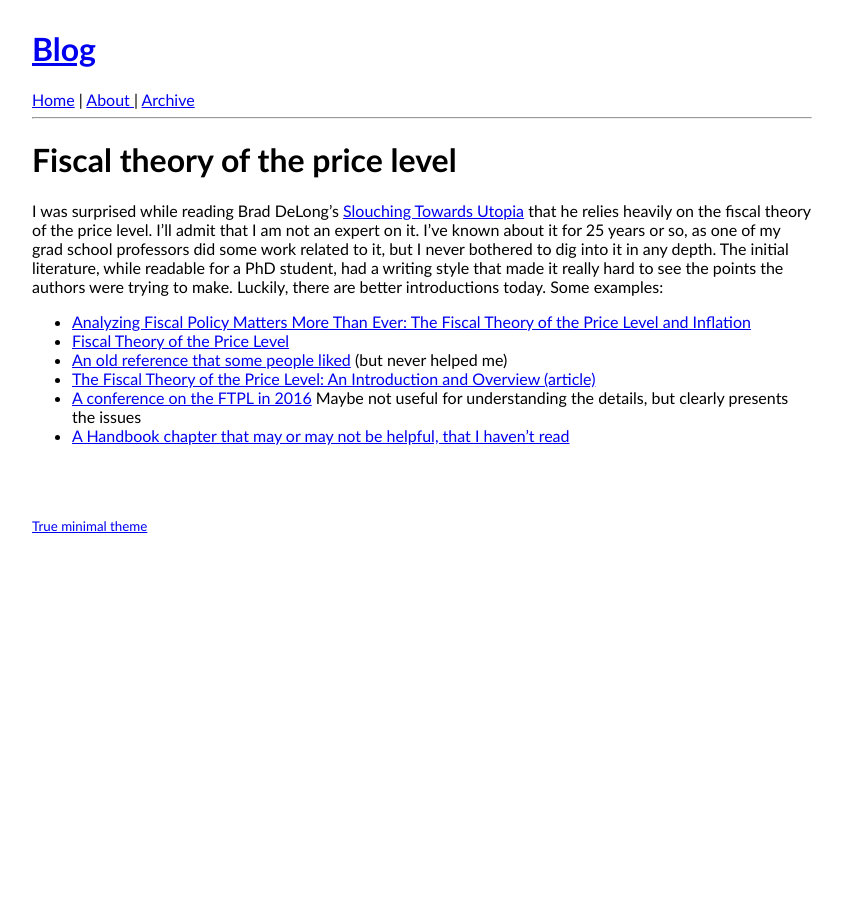
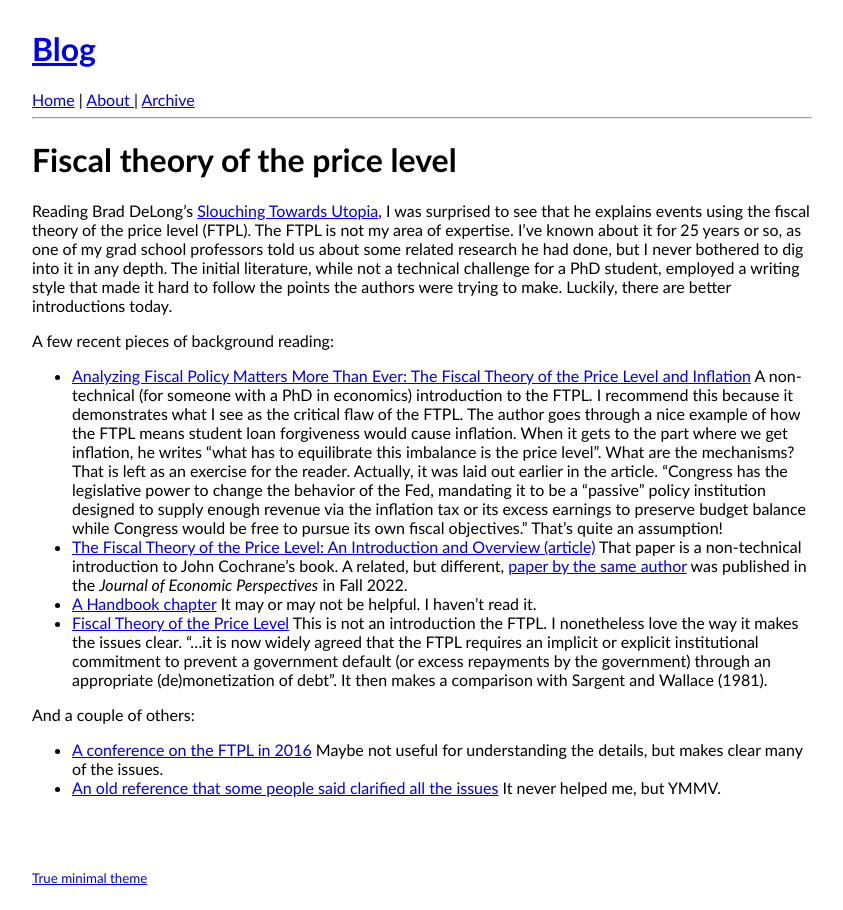
Before and after one commit to bachmeil/the-blog, a Jekyll site: the page built from _posts/2023-03-19-ftpl.md, in a window 1280 px wide. Shown: the whole page, without its empty margins (218-1061 px from the left). Built offline with Jekyll 4.4.1, drawn with Linux system fonts in a browser that asks for light colours.

Commit message:
Added some detail to ftpl post

```diff
--- a/_posts/2023-03-19-ftpl.md
+++ b/_posts/2023-03-19-ftpl.md
@@ -3,11 +3,16 @@ title: Fiscal theory of the price level
 layout: post
 ---
 
-I was surprised while reading Brad DeLong's [Slouching Towards Utopia](https://www.basicbooks.com/titles/j-bradford-delong/slouching-towards-utopia/9781541604247/) that he relies heavily on the fiscal theory of the price level. I'll admit that I am not an expert on it. I've known about it for 25 years or so, as one of my grad school professors did some work related to it, but I never bothered to dig into it in any depth. The initial literature, while readable for a PhD student, had a writing style that made it really hard to see the points the authors were trying to make. Luckily, there are better introductions today. Some examples:
+Reading Brad DeLong's [Slouching Towards Utopia](https://www.basicbooks.com/titles/j-bradford-delong/slouching-towards-utopia/9781541604247/), I was surprised to see that he explains events using the fiscal theory of the price level (FTPL). The FTPL is not my area of expertise. I've known about it for 25 years or so, as one of my grad school professors told us about some related research he had done, but I never bothered to dig into it in any depth. The initial literature, while not a technical challenge for a PhD student, employed a writing style that made it hard to follow the points the authors were trying to make. Luckily, there are better introductions today.
 
-- [Analyzing Fiscal Policy Matters More Than Ever: The Fiscal Theory of the Price Level and Inflation](https://www.richmondfed.org/publications/research/economic_brief/2022/eb_22-39)
-- [Fiscal Theory of the Price Level](https://users.nber.org/~bassetto/research/palgrave/ftheorypost.pdf)
-- [An old reference that some people liked](https://www.nber.org/system/files/working_papers/w7668/w7668.pdf) (but never helped me)
-- [The Fiscal Theory of the Price Level: An Introduction and Overview (article)](https://www.johnhcochrane.com/research-all/fiscal-theory-jep-article)
-- [A conference on the FTPL in 2016](https://bfi.uchicago.edu/event/next-steps-for-the-fiscal-theory-of-the-price-level/) Maybe not useful for understanding the details, but clearly presents the issues
-- [A Handbook chapter that may or may not be helpful, that I haven't read](https://uva.theopenscholar.com/files/eric-leeper/files/leeper-leith-handbook-feb2016-final.pdf)
+A few recent pieces of background reading:
+
+- [Analyzing Fiscal Policy Matters More Than Ever: The Fiscal Theory of the Price Level and Inflation](https://www.richmondfed.org/publications/research/economic_brief/2022/eb_22-39) A non-technical (for someone with a PhD in economics) introduction to the FTPL. I recommend this because it demonstrates what I see as the critical flaw of the FTPL. The author goes through a nice example of how the FTPL means student loan forgiveness would cause inflation. When it gets to the part where we get inflation, he writes "what has to equilibrate this imbalance is the price level". What are the mechanisms? That is left as an exercise for the reader. Actually, it was laid out earlier in the article. "Congress has the legislative power to change the behavior of the Fed, mandating it to be a "passive" policy institution designed to supply enough revenue via the inflation tax or its excess earnings to preserve budget balance while Congress would be free to pursue its own fiscal objectives." That's quite an assumption!
+- [The Fiscal Theory of the Price Level: An Introduction and Overview (article)](https://www.johnhcochrane.com/research-all/fiscal-theory-jep-article) That paper is a non-technical introduction to John Cochrane's book. A related, but different, [paper by the same author](https://www.aeaweb.org/articles?id=10.1257/jep.36.4.125) was published in the *Journal of Economic Perspectives* in Fall 2022.
+- [A Handbook chapter](https://uva.theopenscholar.com/files/eric-leeper/files/leeper-leith-handbook-feb2016-final.pdf) It may or may not be helpful. I haven't read it.
+- [Fiscal Theory of the Price Level](https://users.nber.org/~bassetto/research/palgrave/ftheorypost.pdf) This is not an introduction the FTPL. I nonetheless love the way it makes the issues clear. "...it is now widely agreed that the FTPL requires an implicit or explicit institutional commitment to prevent a government default (or excess repayments by the government) through an appropriate (de)monetization of debt". It then makes a comparison with Sargent and Wallace (1981).
+
+And a couple of others:
+
+- [A conference on the FTPL in 2016](https://bfi.uchicago.edu/event/next-steps-for-the-fiscal-theory-of-the-price-level/) Maybe not useful for understanding the details, but makes clear many of the issues.
+- [An old reference that some people said clarified all the issues](https://www.nber.org/system/files/working_papers/w7668/w7668.pdf) It never helped me, but YMMV.
```
